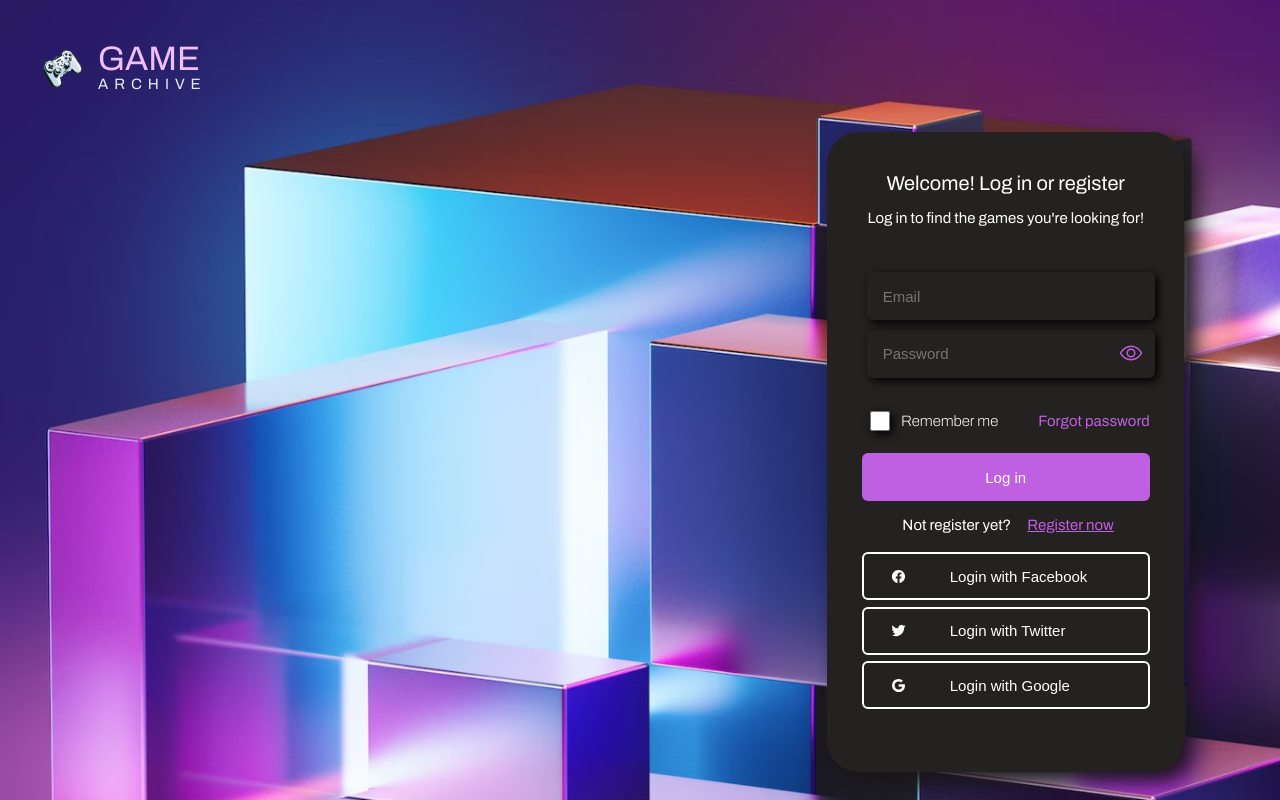
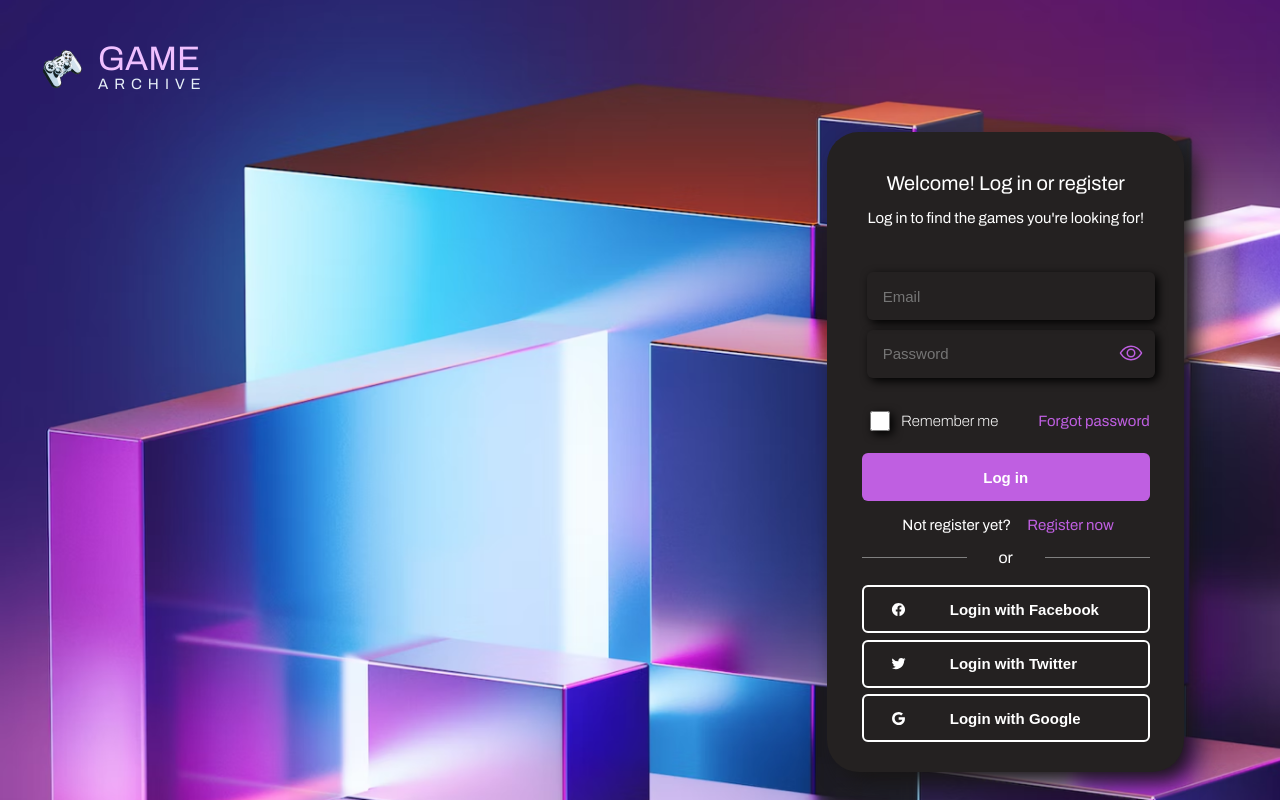
Before and after one commit to developerSalem/introductoryProgramAltimetrik, a plain HTML site: page index.html in a window 1280 px wide. Drawn offline with nearby package versions, Linux system fonts and the light colour scheme.

Commit message:
Log-in Screen design finished

```diff
--- a/css/style.css
+++ b/css/style.css
@@ -169,6 +169,7 @@ input {
   color: #fff;
   font-size: 15px;
   background-color: #bf5fe1;
+  font-weight: 600;
 }
 
 .not-register {
@@ -187,6 +188,24 @@ input {
 }
 .not-register a {
   color: #bf5fe1;
+  text-decoration: none;
+}
+
+.gap{
+  display: flex;
+  justify-content: space-between;
+  align-items: center;
+  gap: 2rem;
+  margin: 1rem;
+}
+
+.gap .line{
+  border-bottom:solid 1px grey;
+  width:60%;
+}
+
+.gap p{
+  color: white;
 }
 
 .log-in-btns {
@@ -221,6 +240,8 @@ input {
 .log-in-btns button p {
   display: flex;
   width: 60%;
+  font-size: 15px;
+  font-weight: 600;
 }
 
 @media (max-width: 550px) {
--- a/index.html
+++ b/index.html
@@ -65,6 +65,11 @@
                 <p>Not register yet?</p>
                 <a href="">Register now</a>
             </div>
+            <div class="gap">
+                <div class="line"></div>
+                <p>or</p>
+                <div class="line"></div>
+            </div>
             <div class="log-in-btns">
                 <div class="facebook">
                     <button class="btn"><ion-icon name="logo-facebook"></ion-icon>
```
